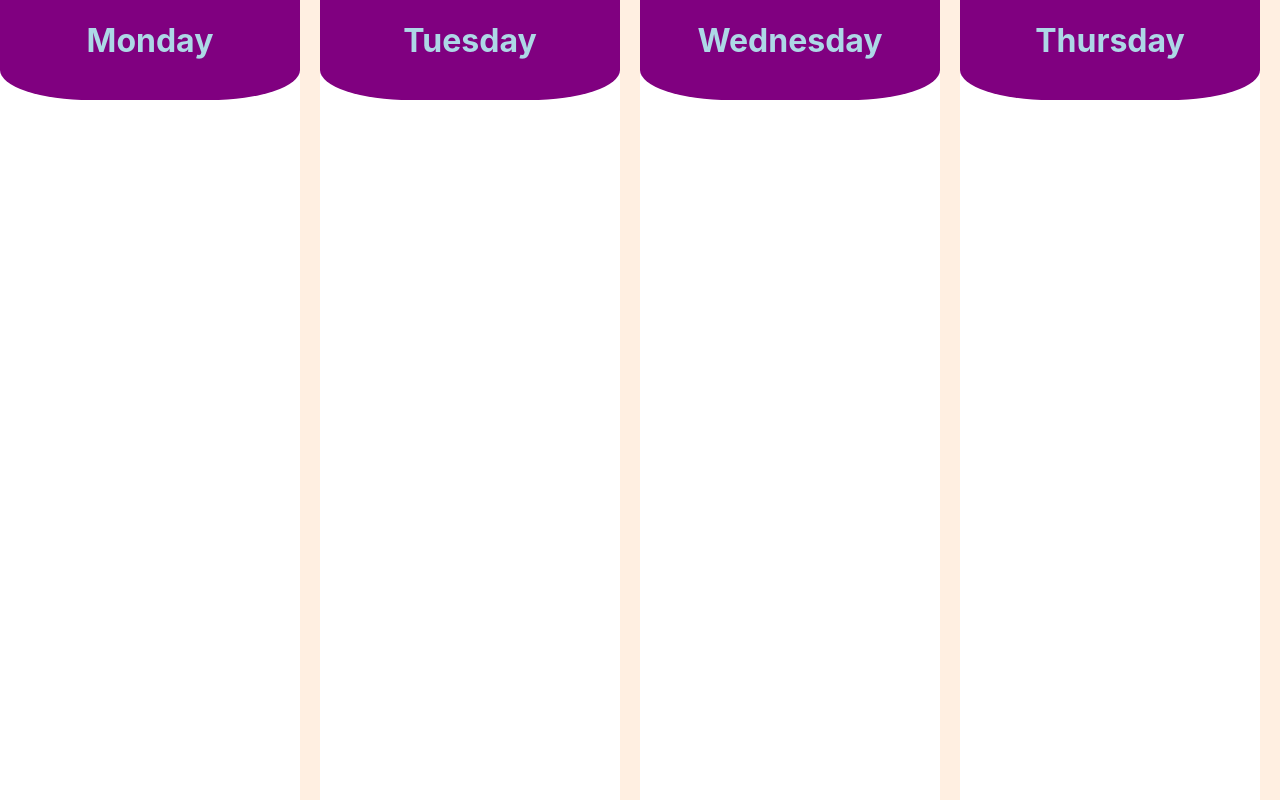
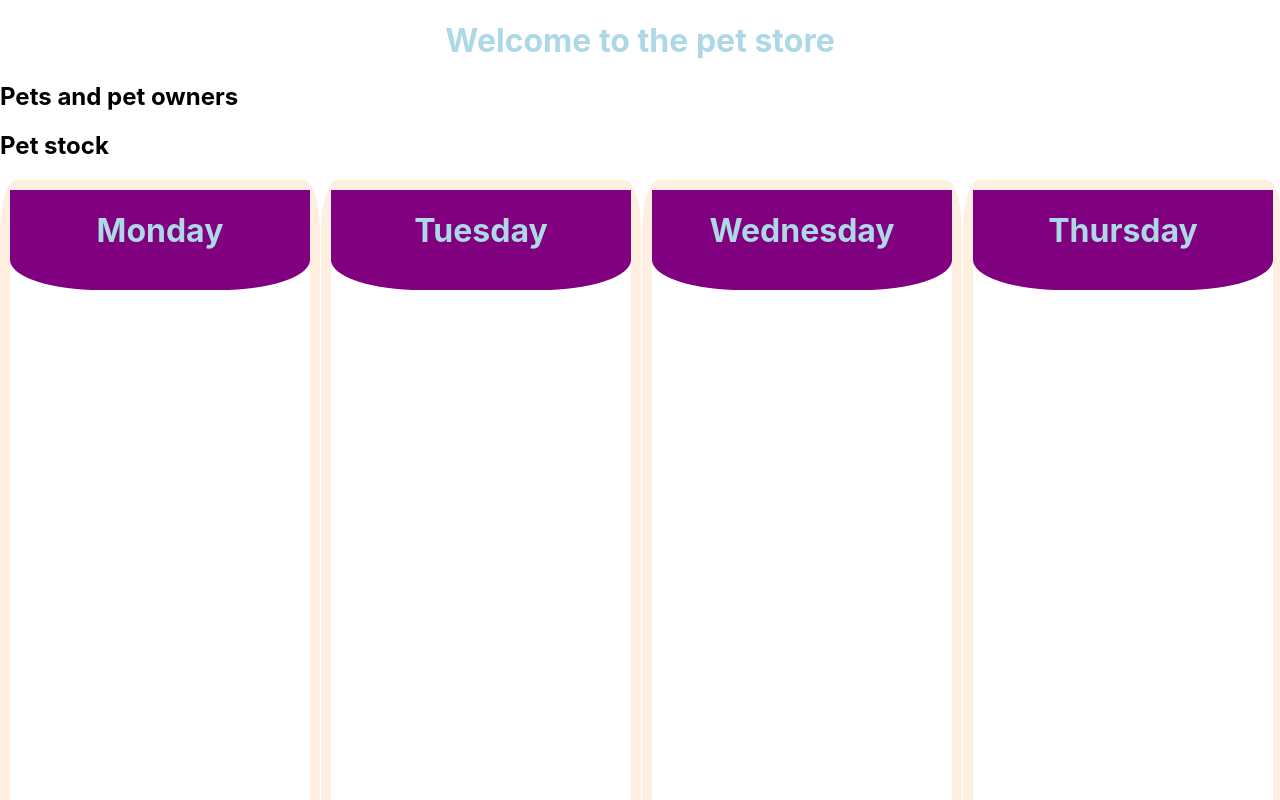
Before and after one commit to x-Vai-x/pet_store, a React (Create React App) app: page / in a window 1280 px wide. Shown: the top 800 px of the page. Built offline with nearby package versions, Linux system fonts and the light colour scheme.

Commit message:
modified layout

```diff
--- a/src/components/pages/PetShopPage.tsx
+++ b/src/components/pages/PetShopPage.tsx
@@ -5,6 +5,11 @@ export default function PetShopPage() {
   const daysOfWeek = ["Monday", "Tuesday", "Wednesday", "Thursday", "Friday"];
   return (
     <>
+      <h1>Welcome to the pet store</h1>
+
+      <h2>Pets and pet owners</h2>
+
+      <h2>Pet stock</h2>
       <div className="row">
         {daysOfWeek.map((day) => (
           <DayStore day={day} />
--- a/src/components/partials/DayStore.tsx
+++ b/src/components/partials/DayStore.tsx
@@ -7,12 +7,11 @@ interface IProps {
 export default function DayStore({ day }: IProps) {
   return (
     <>
-      <div>
+      <div className="rectangle-column">
         <header>
           <h1>{day}</h1>
         </header>
       </div>
-      <div className="rectangle-column"></div>
     </>
   );
 }
--- a/src/components/styles.css
+++ b/src/components/styles.css
@@ -6,11 +6,21 @@
 .row {
   display: flex;
   flex-direction: row;
+  gap: 1px;
 }
 
 .rectangle-column {
   height: 1000px;
   width: 300px;
+  border-style: solid;
+  border-color: #ffefe1;
+  border-radius: 5% 5% 10% 10%;
+  border-width: 10px;
+}
+
+.rectangle-pet {
+  height: 100px;
+  width: 30px;
   border-style: solid;
   border-color: #ffefe1;
   border-width: 10px;
@@ -27,4 +37,5 @@ header {
 
 h1 {
   color: lightblue;
+  text-align: center;
 }
```
